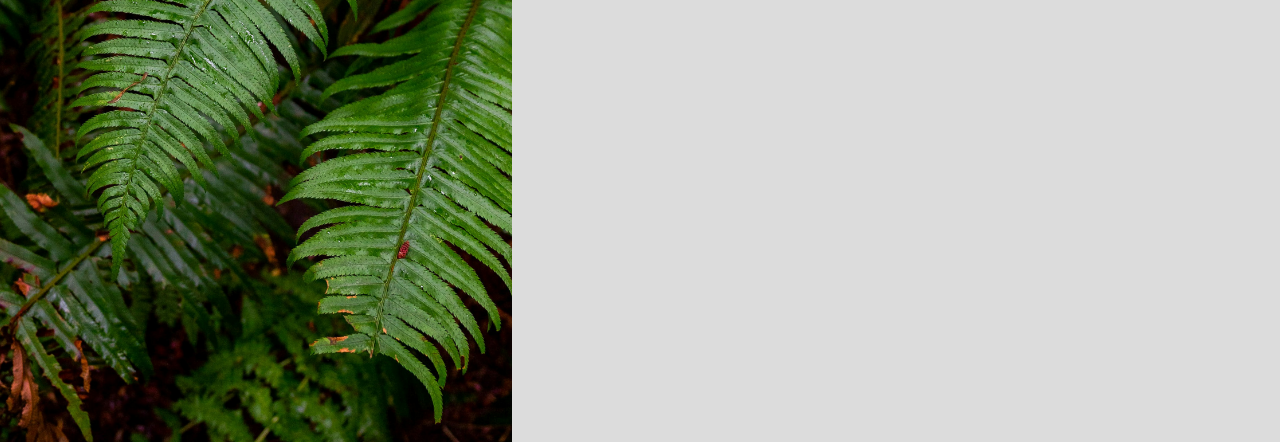
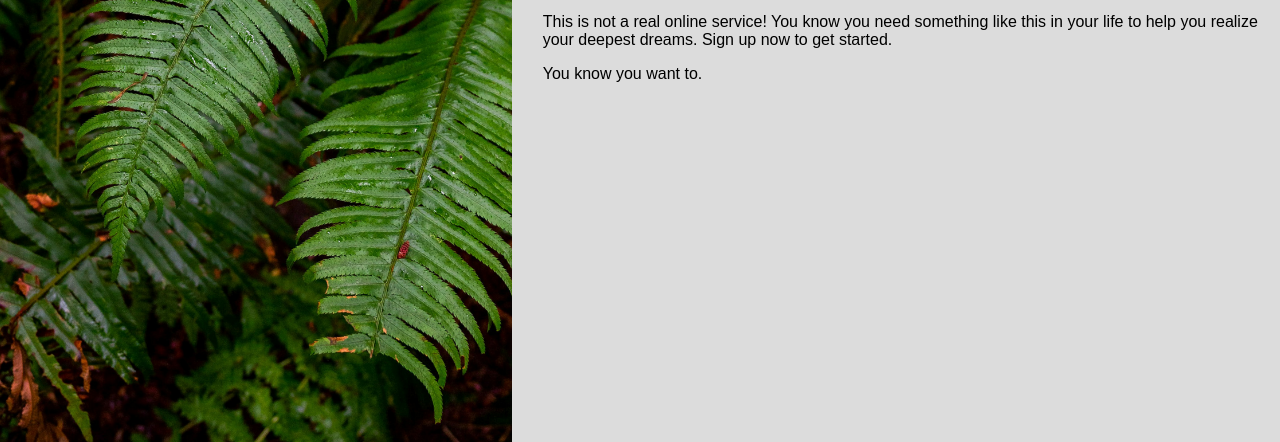
Before and after one commit to Beagle125/Project-Sign-Up-Form, a plain HTML site: page index.html in a window 1280 px wide. Shown: the part 358-800 px from the top of the page. Drawn offline with Linux system fonts and the light colour scheme.

Commit message:
Add the forms-header

```diff
--- a/index.html
+++ b/index.html
@@ -11,11 +11,23 @@
         <div id="image-section">
             <div class="image-banner">
                 <img class="image-logo" src="./static/odin-lined.png" alt="odin logo">
-                <h1 class="image-text">ODIN SPA</h1>
+                <h1 class="image-text">ODIN</h1>
             </div>
         </div>
         <!--This marks the start of the content section-->
-        <div id="content-section">
+        <div id="form-section">
+            <div class="form-header">
+                <p>
+                    This is not a real online service!
+                    You know you need something like
+                    this in your life to help you
+                    realize your deepest dreams.
+                    Sign up now to get started.
+                </p>
+                <p>
+                    You know you want to.
+                </p>
+            </div>
         </div>
     </div>
 </body>
--- a/styles.css
+++ b/styles.css
@@ -1,8 +1,7 @@
 body,
-form,
 #main-section,
 #image-section,
-#content-section,
+#form-section,
 .image-banner,
 .button-container{
     display: flex;
@@ -32,9 +31,9 @@ body{
     flex-basis: 40%;
 }
 
-#content-section{
+#form-section{
     flex-direction: column;
-    justify-content: center;
+    justify-content: space-evenly;
     align-items: center;
     padding-top: 8%;
     flex-basis: 60%;
@@ -56,7 +55,10 @@ body{
 }
 
 /* Main-form starts here */
-
+.form-header{
+    text-align: center;
+    font-family: var(--primary-font), Helvetica, sans-serif;
+}
 
 @media(min-width: 768px){
     body{
@@ -79,8 +81,9 @@ body{
         flex-basis: 40%;
     }
 
-    #content-section{
+    #form-section{
         flex-direction: column;
+        justify-content: space-evenly;
         padding-top: 1%;
         flex-basis: 60%;
         background-color: var(--background-color);
@@ -100,4 +103,9 @@ body{
     }
 
     /* Main-form starts here */
+    .form-header{
+        text-align: left;
+        padding-left: 4%;
+        font-family: var(--primary-font), Helvetica, sans-serif;
+    }
 }
```
